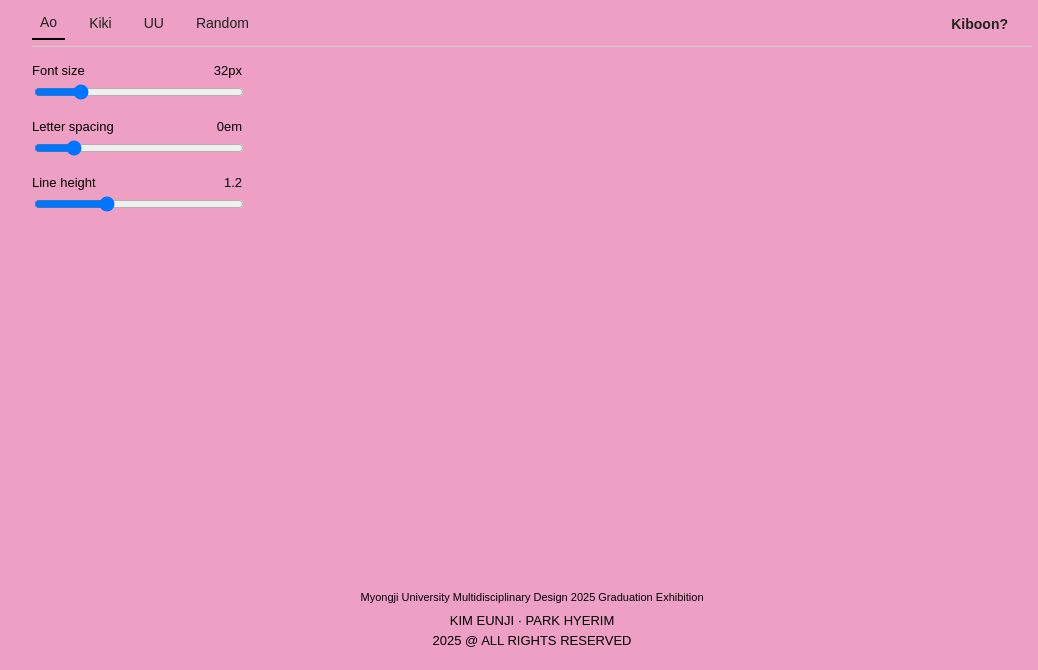
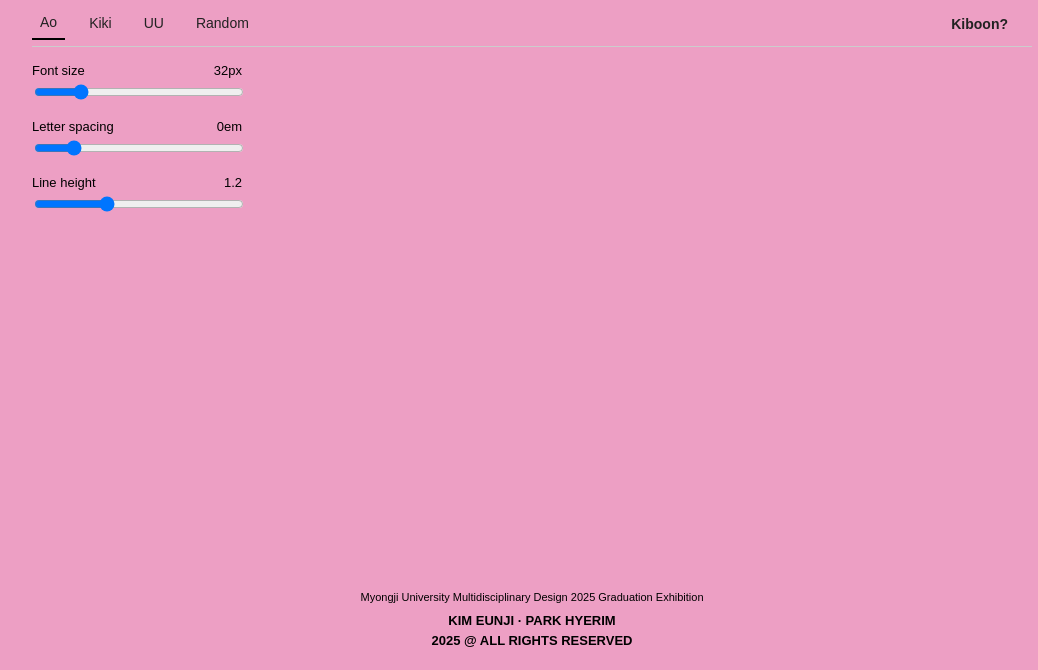
Before and after one commit to Huirin/Kiboon, a plain HTML site: page index.html in a window 1280 px wide. Shown: the part 130-800 px from the top of the page, without its empty margins (108-1146 px from the left). Drawn offline with Linux system fonts and the light colour scheme.

Commit message:
Update index.html

```diff
--- a/index.html
+++ b/index.html
@@ -226,13 +226,13 @@
 
     .footer-line2 {
         font-size: 13px;
-        font-weight: 400;
+        font-weight: 550;
         margin-top: 6px;
     }
 
     .footer-line3 {
         font-size: 13px;
-        font-weight: 400;
+        font-weight: 550;
         margin-top: 2px;
     }
 
```
